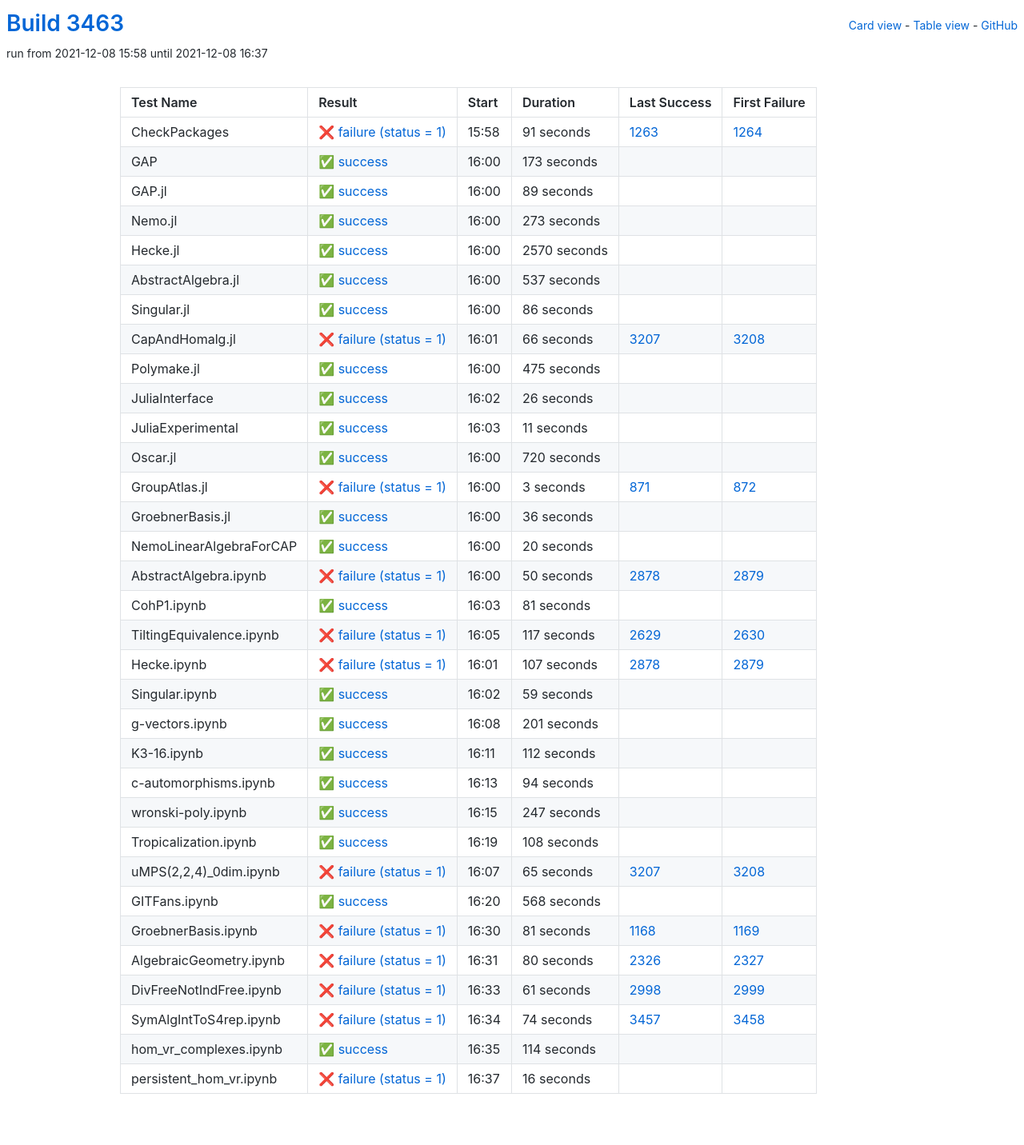
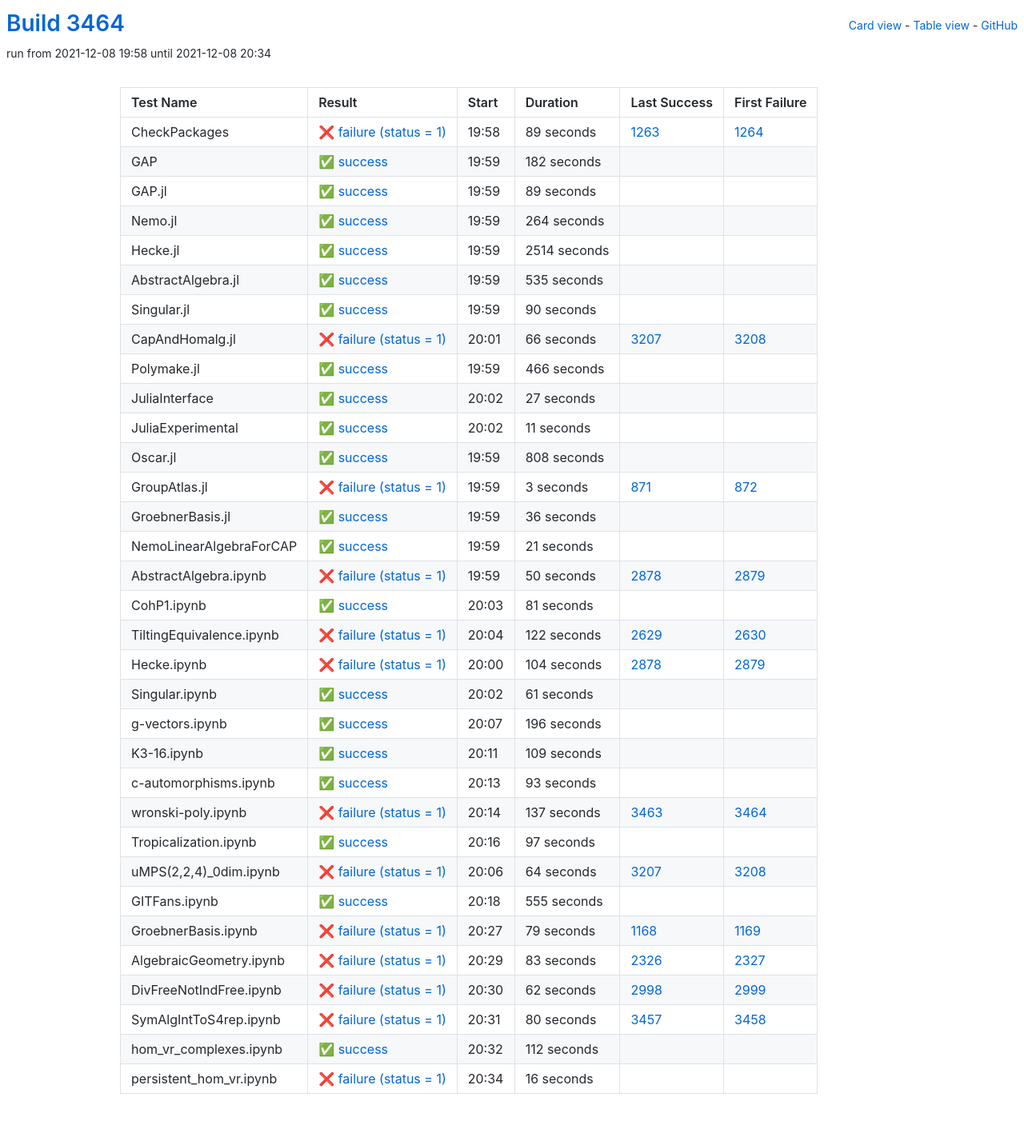
Before and after one commit to oscar-system/oscar-ci-status-stable, a Jekyll site: the page built from table.html, in a window 1280 px wide. Shown: the whole page at 80% size. Built offline with Jekyll 4.4.1, drawn with Linux system fonts in a browser that asks for light colours.

Commit message:
Build #3464

```diff
--- a/_data/ci.yml
+++ b/_data/ci.yml
@@ -1,6 +1,6 @@
 ---
-build: 3463
-build_url: https://oscarci.mathematik.uni-kl.de/job/oscar-stable/3463/
+build: 3464
+build_url: https://oscarci.mathematik.uni-kl.de/job/oscar-stable/3464/
 job: oscar-stable
 organization: oscar-system
 repo: oscar-ci-status-stable
@@ -8,32 +8,32 @@ repourl: https://github.com/oscar-system/oscar-ci-status-stable
 tests:
 - name: CheckPackages
   id: checkpackages
-  log: https://oscarci.mathematik.uni-kl.de/job/oscar-stable/3463/artifact/logs/build-3463/CheckPackages.log
-  start: 2021-12-08 15:58
+  log: https://oscarci.mathematik.uni-kl.de/job/oscar-stable/3464/artifact/logs/build-3464/CheckPackages.log
+  start: 2021-12-08 19:58
   success: false
   exitcode: 1
   status: failure
-  duration: 91
+  duration: 89
   last_success: 1263
   last_success_url: https://oscarci.mathematik.uni-kl.de/job/oscar-stable/1263/
   first_failure: 1264
   first_failure_url: https://oscarci.mathematik.uni-kl.de/job/oscar-stable/1264/
 - name: GAP
   id: gap
-  log: https://oscarci.mathematik.uni-kl.de/job/oscar-stable/3463/artifact/logs/build-3463/GAP.log
-  start: 2021-12-08 16:00
+  log: https://oscarci.mathematik.uni-kl.de/job/oscar-stable/3464/artifact/logs/build-3464/GAP.log
+  start: 2021-12-08 19:59
   success: true
   exitcode: 0
   status: success
-  duration: 173
+  duration: 182
   last_success: false
   last_success_url:
   first_failure: false
   first_failure_url:
 - name: GAP.jl
   id: gap-jl
-  log: https://oscarci.mathematik.uni-kl.de/job/oscar-stable/3463/artifact/logs/build-3463/GAP.jl.log
-  start: 2021-12-08 16:00
+  log: https://oscarci.mathematik.uni-kl.de/job/oscar-stable/3464/artifact/logs/build-3464/GAP.jl.log
+  start: 2021-12-08 19:59
   success: true
   exitcode: 0
   status: success
@@ -44,56 +44,56 @@ tests:
   first_failure_url:
 - name: Nemo.jl
   id: nemo-jl
-  log: https://oscarci.mathematik.uni-kl.de/job/oscar-stable/3463/artifact/logs/build-3463/Nemo.jl.log
-  start: 2021-12-08 16:00
+  log: https://oscarci.mathematik.uni-kl.de/job/oscar-stable/3464/artifact/logs/build-3464/Nemo.jl.log
+  start: 2021-12-08 19:59
   success: true
   exitcode: 0
   status: success
-  duration: 273
+  duration: 264
   last_success: false
   last_success_url:
   first_failure: false
   first_failure_url:
 - name: Hecke.jl
   id: hecke-jl
-  log: https://oscarci.mathematik.uni-kl.de/job/oscar-stable/3463/artifact/logs/build-3463/Hecke.jl.log
-  start: 2021-12-08 16:00
+  log: https://oscarci.mathematik.uni-kl.de/job/oscar-stable/3464/artifact/logs/build-3464/Hecke.jl.log
+  start: 2021-12-08 19:59
   success: true
   exitcode: 0
   status: success
-  duration: 2570
+  duration: 2514
   last_success: false
   last_success_url:
   first_failure: false
   first_failure_url:
 - name: AbstractAlgebra.jl
   id: abstractalgebra-jl
-  log: https://oscarci.mathematik.uni-kl.de/job/oscar-stable/3463/artifact/logs/build-3463/AbstractAlgebra.jl.log
-  start: 2021-12-08 16:00
+  log: https://oscarci.mathematik.uni-kl.de/job/oscar-stable/3464/artifact/logs/build-3464/AbstractAlgebra.jl.log
+  start: 2021-12-08 19:59
   success: true
   exitcode: 0
   status: success
-  duration: 537
+  duration: 535
   last_success: false
   last_success_url:
   first_failure: false
   first_failure_url:
 - name: Singular.jl
   id: singular-jl
-  log: https://oscarci.mathematik.uni-kl.de/job/oscar-stable/3463/artifact/logs/build-3463/Singular.jl.log
-  start: 2021-12-08 16:00
+  log: https://oscarci.mathematik.uni-kl.de/job/oscar-stable/3464/artifact/logs/build-3464/Singular.jl.log
+  start: 2021-12-08 19:59
   success: true
   exitcode: 0
   status: success
-  duration: 86
+  duration: 90
   last_success: false
   last_success_url:
   first_failure: false
   first_failure_url:
 - name: CapAndHomalg.jl
   id: capandhomalg-jl
-  log: https://oscarci.mathematik.uni-kl.de/job/oscar-stable/3463/artifact/logs/build-3463/CapAndHomalg.jl.log
-  start: 2021-12-08 16:01
+  log: https://oscarci.mathematik.uni-kl.de/job/oscar-stable/3464/artifact/logs/build-3464/CapAndHomalg.jl.log
+  start: 2021-12-08 20:01
   success: false
   exitcode: 1
   status: failure
@@ -104,32 +104,32 @@ tests:
   first_failure_url: https://oscarci.mathematik.uni-kl.de/job/oscar-stable/3208/
 - name: Polymake.jl
   id: polymake-jl
-  log: https://oscarci.mathematik.uni-kl.de/job/oscar-stable/3463/artifact/logs/build-3463/Polymake.jl.log
-  start: 2021-12-08 16:00
+  log: https://oscarci.mathematik.uni-kl.de/job/oscar-stable/3464/artifact/logs/build-3464/Polymake.jl.log
+  start: 2021-12-08 19:59
   success: true
   exitcode: 0
   status: success
-  duration: 475
+  duration: 466
   last_success: false
   last_success_url:
   first_failure: false
   first_failure_url:
 - name: JuliaInterface
   id: juliainterface
-  log: https://oscarci.mathematik.uni-kl.de/job/oscar-stable/3463/artifact/logs/build-3463/JuliaInterface.log
-  start: 2021-12-08 16:02
+  log: https://oscarci.mathematik.uni-kl.de/job/oscar-stable/3464/artifact/logs/build-3464/JuliaInterface.log
+  start: 2021-12-08 20:02
   success: true
   exitcode: 0
   status: success
-  duration: 26
+  duration: 27
   last_success: false
   last_success_url:
   first_failure: false
   first_failure_url:
 - name: JuliaExperimental
   id: juliaexperimental
-  log: https://oscarci.mathematik.uni-kl.de/job/oscar-stable/3463/artifact/logs/build-3463/JuliaExperimental.log
-  start: 2021-12-08 16:03
+  log: https://oscarci.mathematik.uni-kl.de/job/oscar-stable/3464/artifact/logs/build-3464/JuliaExperimental.log
+  start: 2021-12-08 20:02
   success: true
   exitcode: 0
   status: success
@@ -140,20 +140,20 @@ tests:
   first_failure_url:
 - name: Oscar.jl
   id: oscar-jl
-  log: https://oscarci.mathematik.uni-kl.de/job/oscar-stable/3463/artifact/logs/build-3463/Oscar.jl.log
-  start: 2021-12-08 16:00
+  log: https://oscarci.mathematik.uni-kl.de/job/oscar-stable/3464/artifact/logs/build-3464/Oscar.jl.log
+  start: 2021-12-08 19:59
   success: true
   exitcode: 0
   status: success
-  duration: 720
+  duration: 808
   last_success: false
   last_success_url:
   first_failure: false
   first_failure_url:
 - name: GroupAtlas.jl
   id: groupatlas-jl
-  log: https://oscarci.mathematik.uni-kl.de/job/oscar-stable/3463/artifact/logs/build-3463/GroupAtlas.jl.log
-  start: 2021-12-08 16:00
+  log: https://oscarci.mathematik.uni-kl.de/job/oscar-stable/3464/artifact/logs/build-3464/GroupAtlas.jl.log
+  start: 2021-12-08 19:59
   success: false
   exitcode: 1
   status: failure
@@ -164,8 +164,8 @@ tests:
   first_failure_url: https://oscarci.mathematik.uni-kl.de/job/oscar-stable/872/
 - name: GroebnerBasis.jl
   id: groebnerbasis-jl
-  log: https://oscarci.mathematik.uni-kl.de/job/oscar-stable/3463/artifact/logs/build-3463/GroebnerBasis.jl.log
-  start: 2021-12-08 16:00
+  log: https://oscarci.mathematik.uni-kl.de/job/oscar-stable/3464/artifact/logs/build-3464/GroebnerBasis.jl.log
+  start: 2021-12-08 19:59
   success: true
   exitcode: 0
   status: success
@@ -176,20 +176,20 @@ tests:
   first_failure_url:
 - name: NemoLinearAlgebraForCAP
   id: nemolinearalgebraforcap
-  log: https://oscarci.mathematik.uni-kl.de/job/oscar-stable/3463/artifact/logs/build-3463/NemoLinearAlgebraForCAP.log
-  start: 2021-12-08 16:00
+  log: https://oscarci.mathematik.uni-kl.de/job/oscar-stable/3464/artifact/logs/build-3464/NemoLinearAlgebraForCAP.log
+  start: 2021-12-08 19:59
   success: true
   exitcode: 0
   status: success
-  duration: 20
+  duration: 21
   last_success: false
   last_success_url:
   first_failure: false
   first_failure_url:
 - name: AbstractAlgebra.ipynb
   id: abstractalgebra-ipynb
-  log: https://oscarci.mathematik.uni-kl.de/job/oscar-stable/3463/artifact/logs/build-3463/AbstractAlgebra.ipynb.log
-  start: 2021-12-08 16:00
+  log: https://oscarci.mathematik.uni-kl.de/job/oscar-stable/3464/artifact/logs/build-3464/AbstractAlgebra.ipynb.log
+  start: 2021-12-08 19:59
   success: false
   exitcode: 1
   status: failure
@@ -200,8 +200,8 @@ tests:
   first_failure_url: https://oscarci.mathematik.uni-kl.de/job/oscar-stable/2879/
 - name: CohP1.ipynb
   id: cohp1-ipynb
-  log: https://oscarci.mathematik.uni-kl.de/job/oscar-stable/3463/artifact/logs/build-3463/CohP1.ipynb.log
-  start: 2021-12-08 16:03
+  log: https://oscarci.mathematik.uni-kl.de/job/oscar-stable/3464/artifact/logs/build-3464/CohP1.ipynb.log
+  start: 2021-12-08 20:03
   success: true
   exitcode: 0
   status: success
@@ -212,56 +212,176 @@ tests:
   first_failure_url:
 - name: TiltingEquivalence.ipynb
   id: tiltingequivalence-ipynb
-  log: https://oscarci.mathematik.uni-kl.de/job/oscar-stable/3463/artifact/logs/build-3463/TiltingEquivalence.ipynb.log
-  start: 2021-12-08 16:05
+  log: https://oscarci.mathematik.uni-kl.de/job/oscar-stable/3464/artifact/logs/build-3464/TiltingEquivalence.ipynb.log
+  start: 2021-12-08 20:04
   success: false
   exitcode: 1
   status: failure
-  duration: 117
+  duration: 122
   last_success: 2629
   last_success_url: https://oscarci.mathematik.uni-kl.de/job/oscar-stable/2629/
   first_failure: 2630
   first_failure_url: https://oscarci.mathematik.uni-kl.de/job/oscar-stable/2630/
 - name: Hecke.ipynb
   id: hecke-ipynb
-  log: https://oscarci.mathematik.uni-kl.de/job/oscar-stable/3463/artifact/logs/build-3463/Hecke.ipynb.log
-  start: 2021-12-08 16:01
+  log: https://oscarci.mathematik.uni-kl.de/job/oscar-stable/3464/artifact/logs/build-3464/Hecke.ipynb.log
+  start: 2021-12-08 20:00
   success: false
   exitcode: 1
   status: failure
-  duration: 107
+  duration: 104
   last_success: 2878
   last_success_url: https://oscarci.mathematik.uni-kl.de/job/oscar-stable/2878/
   first_failure: 2879
   first_failure_url: https://oscarci.mathematik.uni-kl.de/job/oscar-stable/2879/
 - name: Singular.ipynb
   id: singular-ipynb
-  log: https://oscarci.mathematik.uni-kl.de/job/oscar-stable/3463/artifact/logs/build-3463/Singular.ipynb.log
-  start: 2021-12-08 16:02
+  log: https://oscarci.mathematik.uni-kl.de/job/oscar-stable/3464/artifact/logs/build-3464/Singular.ipynb.log
+  start: 2021-12-08 20:02
   success: true
   exitcode: 0
   status: success
-  duration: 59
+  duration: 61
   last_success: false
   last_success_url:
   first_failure: false
   first_failure_url:
 - name: g-vectors.ipynb
   id: g-vectors-ipynb
-  log: https://oscarci.mathematik.uni-kl.de/job/oscar-stable/3463/artifact/logs/build-3463/g-vectors.ipynb.log
-  start: 2021-12-08 16:08
+  log: https://oscarci.mathematik.uni-kl.de/job/oscar-stable/3464/artifact/logs/build-3464/g-vectors.ipynb.log
+  start: 2021-12-08 20:07
   success: true
   exitcode: 0
   status: success
-  duration: 201
+  duration: 196
   last_success: false
   last_success_url:
   first_failure: false
   first_failure_url:
 - name: K3-16.ipynb
   id: k3-16-ipynb
-  log: https://oscarci.mathematik.uni-kl.de/job/oscar-stable/3463/artifact/logs/build-3463/K3-16.ipynb.log
-  start: 2021-12-08 16:11
+  log: https://oscarci.mathematik.uni-kl.de/job/oscar-stable/3464/artifact/logs/build-3464/K3-16.ipynb.log
+  start: 2021-12-08 20:11
+  success: true
+  exitcode: 0
+  status: success
+  duration: 109
+  last_success: false
+  last_success_url:
+  first_failure: false
+  first_failure_url:
+- name: c-automorphisms.ipynb
+  id: c-automorphisms-ipynb
+  log: https://oscarci.mathematik.uni-kl.de/job/oscar-stable/3464/artifact/logs/build-3464/c-automorphisms.ipynb.log
+  start: 2021-12-08 20:13
+  success: true
+  exitcode: 0
+  status: success
+  duration: 93
+  last_success: false
+  last_success_url:
+  first_failure: false
+  first_failure_url:
+- name: wronski-poly.ipynb
+  id: wronski-poly-ipynb
+  log: https://oscarci.mathematik.uni-kl.de/job/oscar-stable/3464/artifact/logs/build-3464/wronski-poly.ipynb.log
+  start: 2021-12-08 20:14
+  success: false
+  exitcode: 1
+  status: failure
+  duration: 137
+  last_success: 3463
+  last_success_url: https://oscarci.mathematik.uni-kl.de/job/oscar-stable/3463/
+  first_failure: 3464
+  first_failure_url: https://oscarci.mathematik.uni-kl.de/job/oscar-stable/3464/
+- name: Tropicalization.ipynb
+  id: tropicalization-ipynb
+  log: https://oscarci.mathematik.uni-kl.de/job/oscar-stable/3464/artifact/logs/build-3464/Tropicalization.ipynb.log
+  start: 2021-12-08 20:16
+  success: true
+  exitcode: 0
+  status: success
+  duration: 97
+  last_success: false
+  last_success_url:
+  first_failure: false
+  first_failure_url:
+- name: uMPS(2,2,4)_0dim.ipynb
+  id: umps-2-2-4-0dim-ipynb
+  log: https://oscarci.mathematik.uni-kl.de/job/oscar-stable/3464/artifact/logs/build-3464/uMPS-2-2-4-_0dim.ipynb.log
+  start: 2021-12-08 20:06
+  success: false
+  exitcode: 1
+  status: failure
+  duration: 64
+  last_success: 3207
+  last_success_url: https://oscarci.mathematik.uni-kl.de/job/oscar-stable/3207/
+  first_failure: 3208
+  first_failure_url: https://oscarci.mathematik.uni-kl.de/job/oscar-stable/3208/
+- name: GITFans.ipynb
+  id: gitfans-ipynb
+  log: https://oscarci.mathematik.uni-kl.de/job/oscar-stable/3464/artifact/logs/build-3464/GITFans.ipynb.log
+  start: 2021-12-08 20:18
+  success: true
+  exitcode: 0
+  status: success
+  duration: 555
+  last_success: false
+  last_success_url:
+  first_failure: false
+  first_failure_url:
+- name: GroebnerBasis.ipynb
+  id: groebnerbasis-ipynb
+  log: https://oscarci.mathematik.uni-kl.de/job/oscar-stable/3464/artifact/logs/build-3464/GroebnerBasis.ipynb.log
+  start: 2021-12-08 20:27
+  success: false
+  exitcode: 1
+  status: failure
+  duration: 79
+  last_success: 1168
+  last_success_url: https://oscarci.mathematik.uni-kl.de/job/oscar-stable/1168/
+  first_failure: 1169
+  first_failure_url: https://oscarci.mathematik.uni-kl.de/job/oscar-stable/1169/
+- name: AlgebraicGeometry.ipynb
+  id: algebraicgeometry-ipynb
+  log: https://oscarci.mathematik.uni-kl.de/job/oscar-stable/3464/artifact/logs/build-3464/AlgebraicGeometry.ipynb.log
+  start: 2021-12-08 20:29
+  success: false
+  exitcode: 1
+  status: failure
+  duration: 83
+  last_success: 2326
+  last_success_url: https://oscarci.mathematik.uni-kl.de/job/oscar-stable/2326/
+  first_failure: 2327
+  first_failure_url: https://oscarci.mathematik.uni-kl.de/job/oscar-stable/2327/
+- name: DivFreeNotIndFree.ipynb
+  id: divfreenotindfree-ipynb
+  log: https://oscarci.mathematik.uni-kl.de/job/oscar-stable/3464/artifact/logs/build-3464/DivFreeNotIndFree.ipynb.log
+  start: 2021-12-08 20:30
+  success: false
+  exitcode: 1
+  status: failure
+  duration: 62
+  last_success: 2998
+  last_success_url: https://oscarci.mathematik.uni-kl.de/job/oscar-stable/2998/
+  first_failure: 2999
+  first_failure_url: https://oscarci.mathematik.uni-kl.de/job/oscar-stable/2999/
+- name: SymAlgIntToS4rep.ipynb
+  id: symalginttos4rep-ipynb
+  log: https://oscarci.mathematik.uni-kl.de/job/oscar-stable/3464/artifact/logs/build-3464/SymAlgIntToS4rep.ipynb.log
+  start: 2021-12-08 20:31
+  success: false
+  exitcode: 1
+  status: failure
+  duration: 80
+  last_success: 3457
+  last_success_url: https://oscarci.mathematik.uni-kl.de/job/oscar-stable/3457/
+  first_failure: 3458
+  first_failure_url: https://oscarci.mathematik.uni-kl.de/job/oscar-stable/3458/
+- name: hom_vr_complexes.ipynb
+  id: hom-vr-complexes-ipynb
+  log: https://oscarci.mathematik.uni-kl.de/job/oscar-stable/3464/artifact/logs/build-3464/hom_vr_complexes.ipynb.log
+  start: 2021-12-08 20:32
   success: true
   exitcode: 0
   status: success
@@ -270,130 +390,10 @@ tests:
   last_success_url:
   first_failure: false
   first_failure_url:
-- name: c-automorphisms.ipynb
-  id: c-automorphisms-ipynb
-  log: https://oscarci.mathematik.uni-kl.de/job/oscar-stable/3463/artifact/logs/build-3463/c-automorphisms.ipynb.log
-  start: 2021-12-08 16:13
-  success: true
-  exitcode: 0
-  status: success
-  duration: 94
-  last_success: false
-  last_success_url:
-  first_failure: false
-  first_failure_url:
-- name: wronski-poly.ipynb
-  id: wronski-poly-ipynb
-  log: https://oscarci.mathematik.uni-kl.de/job/oscar-stable/3463/artifact/logs/build-3463/wronski-poly.ipynb.log
-  start: 2021-12-08 16:15
-  success: true
-  exitcode: 0
-  status: success
-  duration: 247
-  last_success: false
-  last_success_url:
-  first_failure: false
-  first_failure_url:
-- name: Tropicalization.ipynb
-  id: tropicalization-ipynb
-  log: https://oscarci.mathematik.uni-kl.de/job/oscar-stable/3463/artifact/logs/build-3463/Tropicalization.ipynb.log
-  start: 2021-12-08 16:19
-  success: true
-  exitcode: 0
-  status: success
-  duration: 108
-  last_success: false
-  last_success_url:
-  first_failure: false
-  first_failure_url:
-- name: uMPS(2,2,4)_0dim.ipynb
-  id: umps-2-2-4-0dim-ipynb
-  log: https://oscarci.mathematik.uni-kl.de/job/oscar-stable/3463/artifact/logs/build-3463/uMPS-2-2-4-_0dim.ipynb.log
-  start: 2021-12-08 16:07
-  success: false
-  exitcode: 1
-  status: failure
-  duration: 65
-  last_success: 3207
-  last_success_url: https://oscarci.mathematik.uni-kl.de/job/oscar-stable/3207/
-  first_failure: 3208
-  first_failure_url: https://oscarci.mathematik.uni-kl.de/job/oscar-stable/3208/
-- name: GITFans.ipynb
-  id: gitfans-ipynb
-  log: https://oscarci.mathematik.uni-kl.de/job/oscar-stable/3463/artifact/logs/build-3463/GITFans.ipynb.log
-  start: 2021-12-08 16:20
-  success: true
-  exitcode: 0
-  status: success
-  duration: 568
-  last_success: false
-  last_success_url:
-  first_failure: false
-  first_failure_url:
-- name: GroebnerBasis.ipynb
-  id: groebnerbasis-ipynb
-  log: https://oscarci.mathematik.uni-kl.de/job/oscar-stable/3463/artifact/logs/build-3463/GroebnerBasis.ipynb.log
-  start: 2021-12-08 16:30
-  success: false
-  exitcode: 1
-  status: failure
-  duration: 81
-  last_success: 1168
-  last_success_url: https://oscarci.mathematik.uni-kl.de/job/oscar-stable/1168/
-  first_failure: 1169
-  first_failure_url: https://oscarci.mathematik.uni-kl.de/job/oscar-stable/1169/
-- name: AlgebraicGeometry.ipynb
-  id: algebraicgeometry-ipynb
-  log: https://oscarci.mathematik.uni-kl.de/job/oscar-stable/3463/artifact/logs/build-3463/AlgebraicGeometry.ipynb.log
-  start: 2021-12-08 16:31
-  success: false
-  exitcode: 1
-  status: failure
-  duration: 80
-  last_success: 2326
-  last_success_url: https://oscarci.mathematik.uni-kl.de/job/oscar-stable/2326/
-  first_failure: 2327
-  first_failure_url: https://oscarci.mathematik.uni-kl.de/job/oscar-stable/2327/
-- name: DivFreeNotIndFree.ipynb
-  id: divfreenotindfree-ipynb
-  log: https://oscarci.mathematik.uni-kl.de/job/oscar-stable/3463/artifact/logs/build-3463/DivFreeNotIndFree.ipynb.log
-  start: 2021-12-08 16:33
-  success: false
-  exitcode: 1
-  status: failure
-  duration: 61
-  last_success: 2998
-  last_success_url: https://oscarci.mathematik.uni-kl.de/job/oscar-stable/2998/
-  first_failure: 2999
-  first_failure_url: https://oscarci.mathematik.uni-kl.de/job/oscar-stable/2999/
-- name: SymAlgIntToS4rep.ipynb
-  id: symalginttos4rep-ipynb
-  log: https://oscarci.mathematik.uni-kl.de/job/oscar-stable/3463/artifact/logs/build-3463/SymAlgIntToS4rep.ipynb.log
-  start: 2021-12-08 16:34
-  success: false
-  exitcode: 1
-  status: failure
-  duration: 74
-  last_success: 3457
-  last_success_url: https://oscarci.mathematik.uni-kl.de/job/oscar-stable/3457/
-  first_failure: 3458
-  first_failure_url: https://oscarci.mathematik.uni-kl.de/job/oscar-stable/3458/
-- name: hom_vr_complexes.ipynb
-  id: hom-vr-complexes-ipynb
-  log: https://oscarci.mathematik.uni-kl.de/job/oscar-stable/3463/artifact/logs/build-3463/hom_vr_complexes.ipynb.log
-  start: 2021-12-08 16:35
-  success: true
-  exitcode: 0
-  status: success
-  duration: 114
-  last_success: false
-  last_success_url:
-  first_failure: false
-  first_failure_url:
 - name: persistent_hom_vr.ipynb
   id: persistent-hom-vr-ipynb
-  log: https://oscarci.mathematik.uni-kl.de/job/oscar-stable/3463/artifact/logs/build-3463/persistent_hom_vr.ipynb.log
-  start: 2021-12-08 16:37
+  log: https://oscarci.mathematik.uni-kl.de/job/oscar-stable/3464/artifact/logs/build-3464/persistent_hom_vr.ipynb.log
+  start: 2021-12-08 20:34
   success: false
   exitcode: 1
   status: failure
```
Also changed, not shown: README.md.
